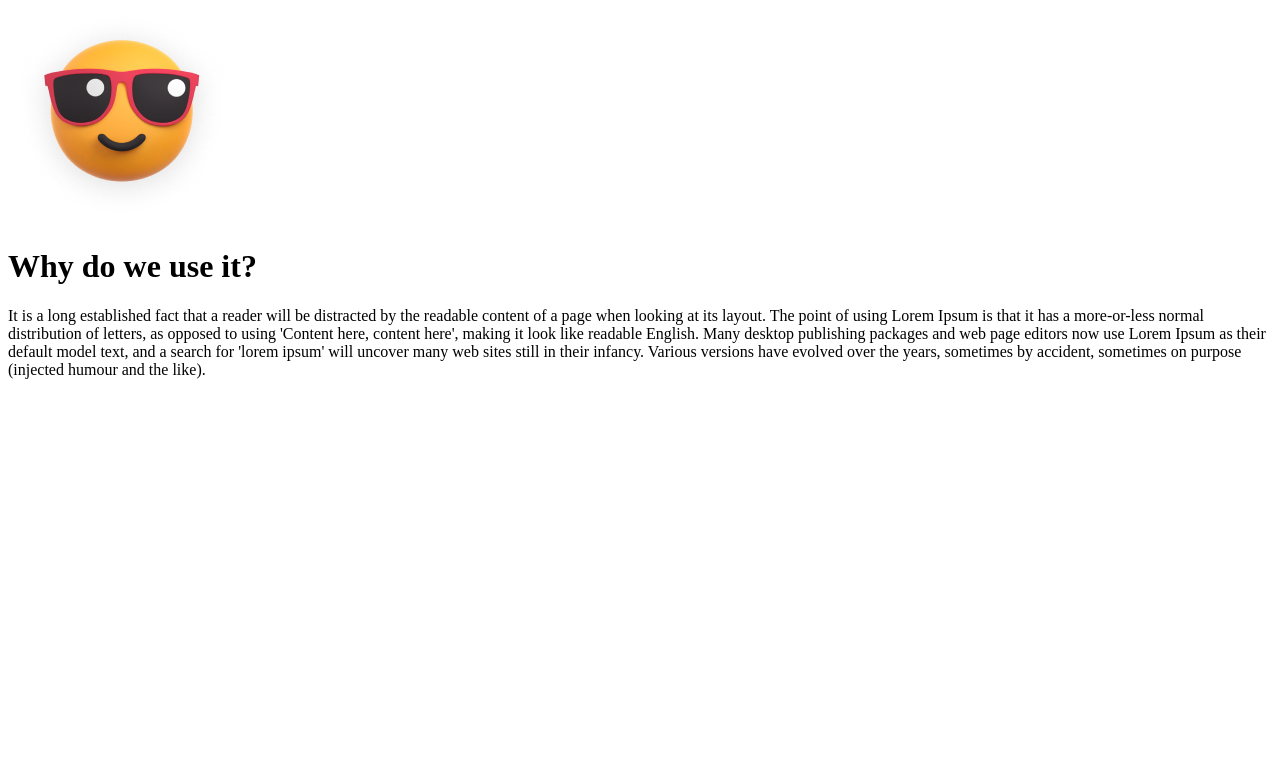
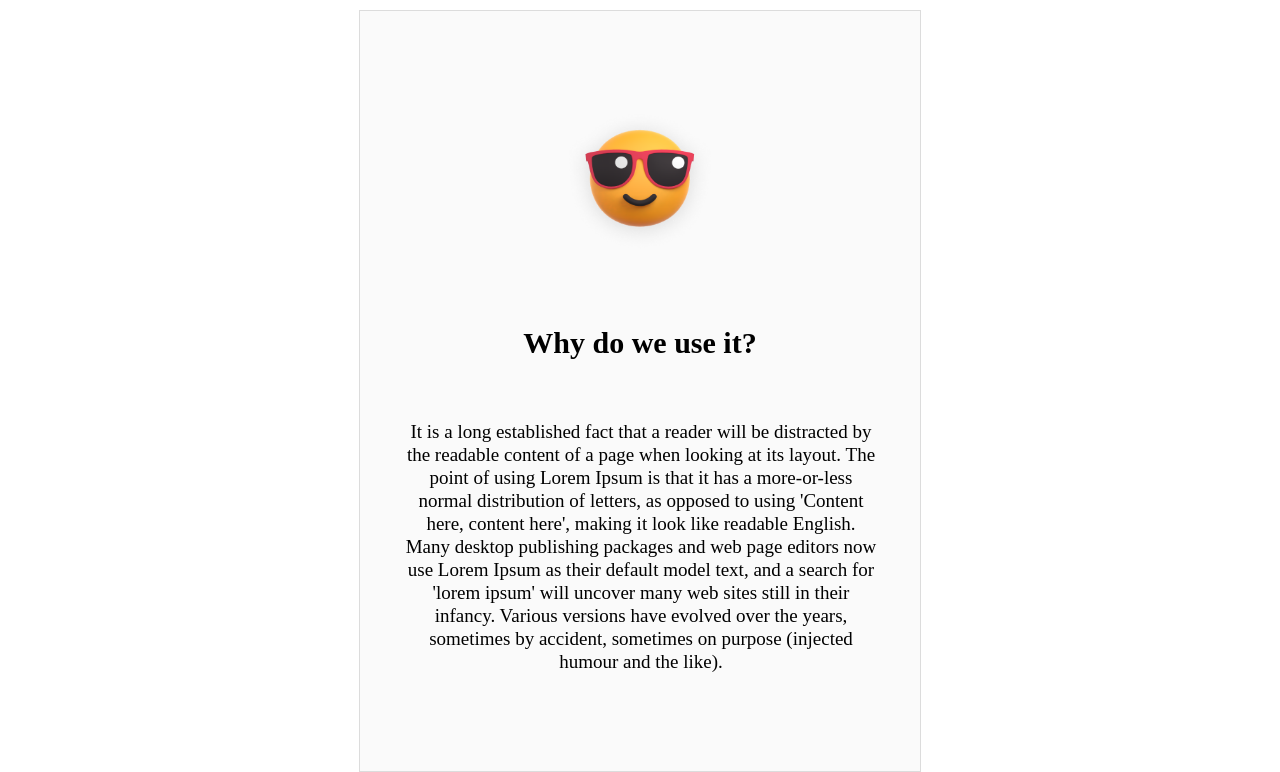
Before and after one commit to aleksi-svaridze/task_11, a plain HTML site: page index.html in a window 1280 px wide. Drawn offline with Linux system fonts and the light colour scheme.

Commit message:
Add styles

```diff
--- a/index.html
+++ b/index.html
@@ -6,9 +6,9 @@
 </head>
 <body>
     <div class="card">
-        <img src="./Cool.png" alt="">
-        <h1>Why do we use it?</h1>
-        <p>
+        <img src="./Cool.png" alt="" class="card__img">
+        <h1 class="card__title">Why do we use it?</h1>
+        <p class="card__text">
             It is a long established fact that a reader will be distracted by the readable content of a page when looking at its layout. The point of using Lorem Ipsum is that it has a more-or-less normal distribution of letters, as opposed to using 'Content here, content here', making it look like readable English. Many desktop publishing packages and web page editors now use Lorem Ipsum as their default model text, and a search for 'lorem ipsum' will uncover many web sites still in their infancy. Various versions have evolved over the years, sometimes by accident, sometimes on purpose (injected humour and the like).
         </p>
     </div>
--- a/style.css
+++ b/style.css
@@ -0,0 +1,27 @@
+* {
+    padding: 0;
+    margin: 0;
+    box-sizing: border-box;
+}
+.card {
+    width: 562px;
+    background-color: #fafafa;
+    border: 1px solid #dcdcdc;
+    padding: 97px 43px 98px;
+    text-align: center;
+    margin: 10px auto;
+}
+.card__img {
+    width: 159.24px;
+    height: 146.57px;
+}
+.card__title {
+    margin: 66px 0 59px;
+    font-size: 30px;
+    line-height: 36px;
+}
+.card__text {
+    font-size: 19px;
+    line-height: 23px;
+    width: 476px;
+}
```
